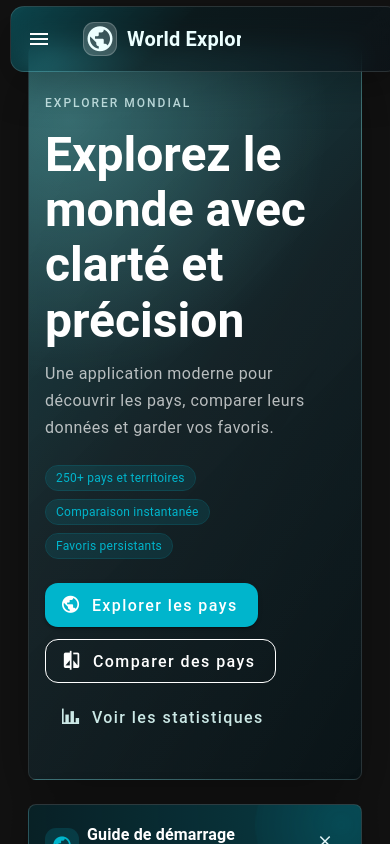
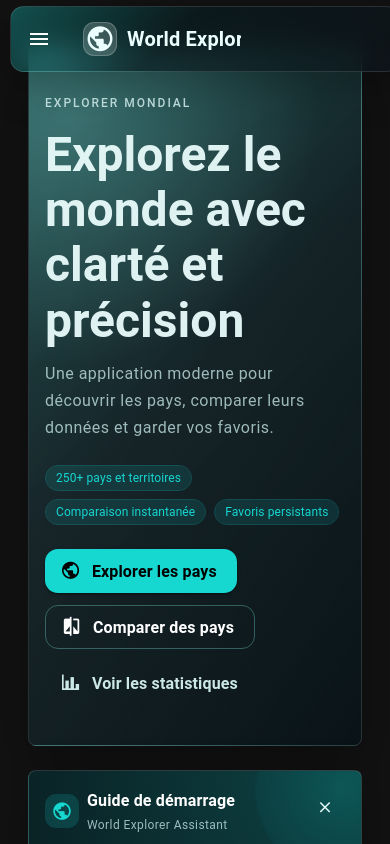
Before and after one commit to FixGH/World-Explorer, a Vue app: page / in a window 390 px wide. Shown: the top 844 px of the page. Built offline with nearby package versions, Linux system fonts and the light colour scheme; no server answers.

Commit message:
style: appliquer un polish visuel premium sur l’ensemble de l’application

```diff
--- a/src/components/CountryFilters.vue
+++ b/src/components/CountryFilters.vue
@@ -1,5 +1,5 @@
 <template>
-  <v-card variant="tonal" class="mb-4">
+  <v-card variant="tonal" class="mb-5 filters-card" rounded="lg">
     <v-card-text>
       <v-row>
         <v-col cols="12" md="5">
@@ -41,7 +41,7 @@
         </v-col>
 
         <v-col cols="12" md="1" class="d-flex align-center justify-end">
-          <v-btn variant="text" color="secondary" @click="$emit('reset')">Réinitialiser</v-btn>
+          <v-btn variant="tonal" color="secondary" class="reset-btn" @click="$emit('reset')">Réinitialiser</v-btn>
         </v-col>
       </v-row>
     </v-card-text>
@@ -82,3 +82,20 @@ const sortItems = [
   { title: 'Population (décroissante)', value: 'population-desc' },
 ]
 </script>
+
+<style scoped>
+.filters-card {
+  border: 1px solid rgba(255, 255, 255, 0.1);
+  background: linear-gradient(160deg, rgba(255, 255, 255, 0.03), rgba(255, 255, 255, 0.01));
+}
+
+.reset-btn {
+  min-width: 122px;
+}
+
+@media (max-width: 960px) {
+  .reset-btn {
+    width: 100%;
+  }
+}
+</style>
--- a/src/components/ErrorState.vue
+++ b/src/components/ErrorState.vue
@@ -1,8 +1,8 @@
 <template>
-  <v-alert type="error" variant="tonal" class="my-4">
+  <v-alert type="error" variant="tonal" class="my-4 error-state" rounded="lg">
     {{ message }}
     <template v-if="retryable" #append>
-      <v-btn variant="text" @click="$emit('retry')">Réessayer</v-btn>
+      <v-btn variant="tonal" color="error" @click="$emit('retry')">Réessayer</v-btn>
     </template>
   </v-alert>
 </template>
@@ -21,3 +21,9 @@ defineProps({
 
 defineEmits(['retry'])
 </script>
+
+<style scoped>
+.error-state {
+  border: 1px solid rgba(var(--v-theme-error), 0.3);
+}
+</style>
--- a/src/components/LoadingState.vue
+++ b/src/components/LoadingState.vue
@@ -1,7 +1,7 @@
 <template>
-  <v-row>
+  <v-row class="loading-grid">
     <v-col v-for="n in itemCount" :key="n" cols="12" sm="6" md="4" lg="3">
-      <v-skeleton-loader type="image, heading, text" />
+      <v-skeleton-loader class="loading-skeleton" type="image, heading, text" />
     </v-col>
   </v-row>
 </template>
@@ -14,3 +14,24 @@ defineProps({
   },
 })
 </script>
+
+<style scoped>
+.loading-grid {
+  animation: fadeInUp 0.24s ease;
+}
+
+.loading-skeleton {
+  box-shadow: 0 12px 30px rgba(0, 0, 0, 0.22);
+}
+
+@keyframes fadeInUp {
+  from {
+    opacity: 0;
+    transform: translateY(6px);
+  }
+  to {
+    opacity: 1;
+    transform: translateY(0);
+  }
+}
+</style>
--- a/src/plugins/vuetify.js
+++ b/src/plugins/vuetify.js
@@ -18,13 +18,13 @@ export default createVuetify({
     themes: {
       dark: {
         colors: {
-          primary: '#00B5CC',    // Bleu turquoise (portail, logo R&M)
-          secondary: '#97CE4C',  // Vert portail/slime
-          accent: '#F2E94E',     // Jaune (cheveux Morty)
-          error: '#E63946',      // Rouge (lasers, danger)
-          info: '#44CFCB',       // Cyan clair
-          success: '#97CE4C',    // Vert (même que secondary)
-          warning: '#FFA724',    // Orange
+          primary: '#17D7D1',
+          secondary: '#36A8FF',
+          accent: '#7CF3E8',
+          error: '#FF5E74',
+          info: '#54D9FF',
+          success: '#56D98B',
+          warning: '#FFBC54',
         },
       },
     },
--- a/src/styles/ui.css
+++ b/src/styles/ui.css
@@ -1,8 +1,12 @@
 :root {
   --we-radius-lg: 18px;
   --we-radius-md: 14px;
-  --we-elevation-soft: 0 16px 40px rgba(0, 0, 0, 0.24);
-  --we-elevation-hover: 0 22px 56px rgba(0, 0, 0, 0.32);
+  --we-elevation-soft: 0 14px 34px rgba(0, 0, 0, 0.24);
+  --we-elevation-hover: 0 20px 54px rgba(0, 0, 0, 0.32);
+  --we-panel-bg: rgba(14, 29, 34, 0.58);
+  --we-panel-border: rgba(144, 240, 232, 0.12);
+  --we-text-strong: rgba(234, 252, 252, 0.95);
+  --we-text-soft: rgba(194, 225, 225, 0.8);
 }
 
 html,
@@ -13,30 +17,130 @@ body,
 
 body {
   background:
-    radial-gradient(circle at 12% 10%, rgba(24, 255, 242, 0.11) 0%, rgba(24, 255, 242, 0) 35%),
-    radial-gradient(circle at 88% 88%, rgba(62, 196, 255, 0.08) 0%, rgba(62, 196, 255, 0) 38%),
-    #0b1418;
+    radial-gradient(circle at 8% 8%, rgba(23, 215, 209, 0.16) 0%, rgba(23, 215, 209, 0) 34%),
+    radial-gradient(circle at 88% 12%, rgba(54, 168, 255, 0.14) 0%, rgba(54, 168, 255, 0) 36%),
+    radial-gradient(circle at 85% 85%, rgba(124, 243, 232, 0.08) 0%, rgba(124, 243, 232, 0) 42%),
+    #0a1319;
+  color: var(--we-text-strong);
+  text-rendering: optimizeLegibility;
 }
 
 .v-container {
-  max-width: 1240px;
+  max-width: 1280px;
 }
 
 .v-card {
   border-radius: var(--we-radius-lg);
+  border: 1px solid var(--we-panel-border);
+  background: linear-gradient(165deg, rgba(255, 255, 255, 0.03), rgba(255, 255, 255, 0.012));
+  box-shadow: var(--we-elevation-soft);
+  transition: box-shadow 0.22s ease, transform 0.22s ease, border-color 0.22s ease;
+}
+
+.v-card:hover {
+  border-color: rgba(124, 243, 232, 0.22);
+  box-shadow: var(--we-elevation-hover);
 }
 
 .v-main {
   padding-top: 10px;
 }
 
+h1,
+h2,
+h3 {
+  letter-spacing: 0.2px;
+  color: var(--we-text-strong);
+}
+
+.text-h4,
+.text-h5,
+.text-h6 {
+  line-height: 1.2;
+}
+
+.v-card-title {
+  color: var(--we-text-strong);
+  letter-spacing: 0.15px;
+}
+
+.text-medium-emphasis {
+  color: var(--we-text-soft) !important;
+}
+
+.v-btn {
+  border-radius: 12px;
+  text-transform: none;
+  letter-spacing: 0.15px;
+  font-weight: 600;
+  transition: transform 0.18s ease, box-shadow 0.2s ease, background-color 0.2s ease, border-color 0.2s ease;
+}
+
+.v-btn:hover {
+  transform: translateY(-1px);
+}
+
+.v-btn--variant-tonal {
+  border: 1px solid rgba(255, 255, 255, 0.1);
+}
+
+.v-btn--variant-outlined {
+  border-width: 1px !important;
+  border-color: rgba(124, 243, 232, 0.32) !important;
+}
+
+.v-btn--variant-outlined:hover {
+  border-color: rgba(124, 243, 232, 0.55) !important;
+}
+
+.v-chip {
+  letter-spacing: 0.1px;
+}
+
+.v-alert {
+  border: 1px solid rgba(255, 255, 255, 0.1);
+}
+
+.v-skeleton-loader {
+  border-radius: 16px;
+  border: 1px solid rgba(255, 255, 255, 0.08);
+  background: rgba(255, 255, 255, 0.025);
+}
+
 .page-enter-active,
 .page-leave-active {
-  transition: opacity 0.28s ease, transform 0.28s ease;
+  transition: opacity 0.24s ease, transform 0.24s ease;
 }
 
 .page-enter-from,
 .page-leave-to {
   opacity: 0;
-  transform: translateY(8px);
+  transform: translateY(6px);
 }
+
+/* Scrollbars premium */
+* {
+  scrollbar-width: thin;
+  scrollbar-color: rgba(124, 243, 232, 0.42) rgba(255, 255, 255, 0.05);
+}
+
+*::-webkit-scrollbar {
+  width: 10px;
+  height: 10px;
+}
+
+*::-webkit-scrollbar-track {
+  background: rgba(255, 255, 255, 0.04);
+  border-radius: 999px;
+}
+
+*::-webkit-scrollbar-thumb {
+  border-radius: 999px;
+  border: 2px solid transparent;
+  background-clip: padding-box;
+  background: linear-gradient(180deg, rgba(23, 215, 209, 0.7), rgba(54, 168, 255, 0.7));
+}
+
+*::-webkit-scrollbar-thumb:hover {
+  background: linear-gradient(180deg, rgba(23, 215, 209, 0.9), rgba(54, 168, 255, 0.9));
+}
```
